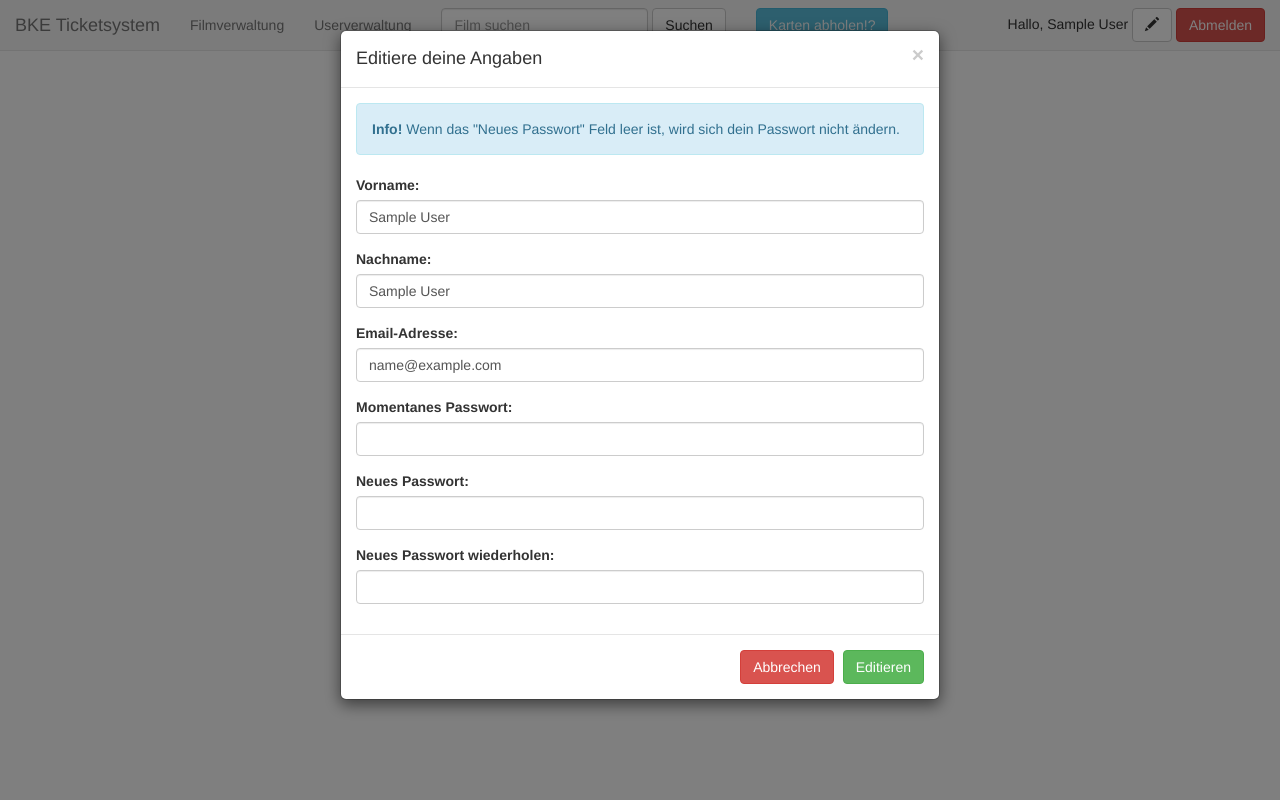
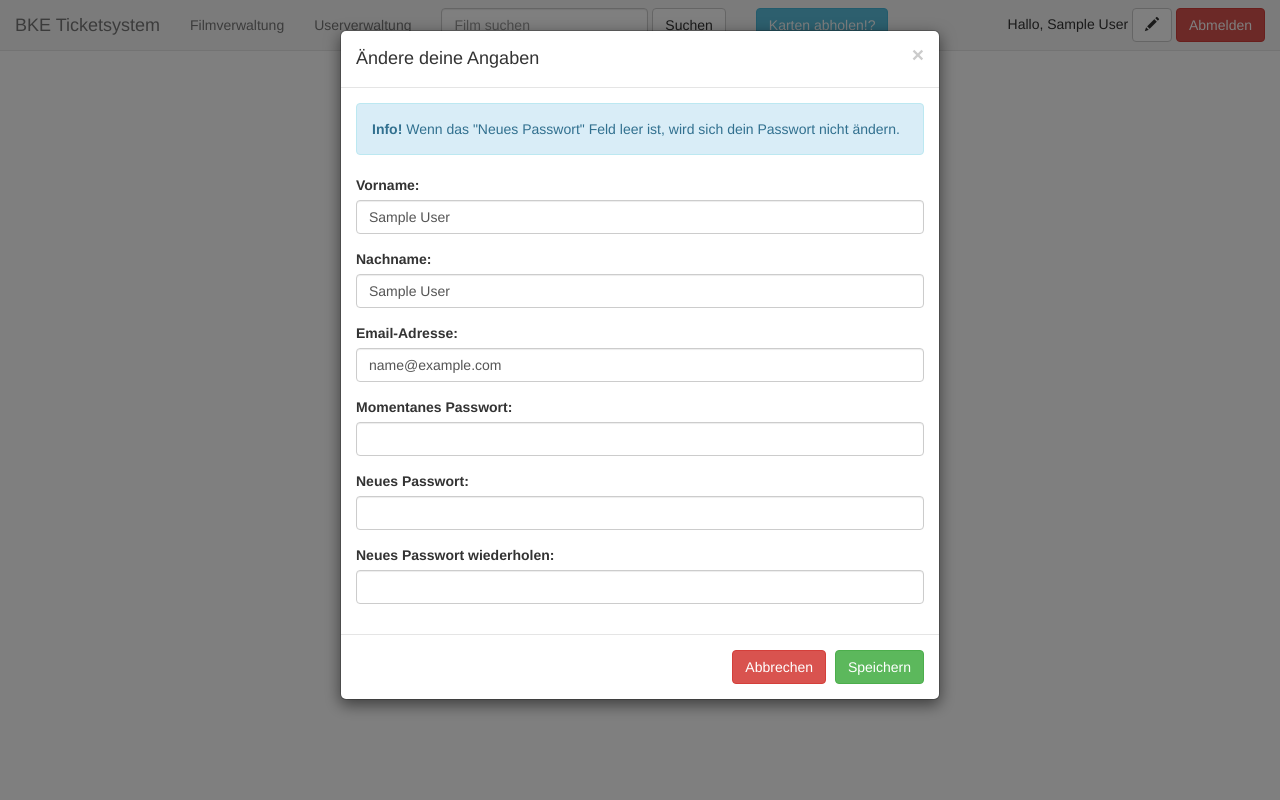
Before and after one commit to fschaupp/ticketsys-bootstrap, a PHP site: page /index.php in a window 1280 px wide, after a click that opens the changed part. Run offline with PHP 8.4, Linux system fonts and the light colour scheme; the visitor is signed in with stand-in values (Sample User, id 1).

```diff
--- a/navbar.php
+++ b/navbar.php
@@ -162,7 +162,7 @@
                     <div class="modal-content">
                         <div class="modal-header">
                             <button type="button" class="close" data-dismiss="modal">&times;</button>
-                            <h4 class="modal-title">Editiere deine Angaben</h4>
+                            <h4 class="modal-title">Ändere deine Angaben</h4>
                         </div>
                         <form action="./logic/editAccount.php" method="GET">
                             <div class="modal-body">
@@ -202,7 +202,7 @@
                             </div>
                             <div class="modal-footer">
                                 <button type="button" class="btn btn-danger" data-dismiss="modal">Abbrechen</button>
-                                <button type="submit" class="btn btn-success">Editieren</button>
+                                <button type="submit" class="btn btn-success">Speichern</button>
                             </div>
                         </form>
                     </div>
@@ -233,7 +233,7 @@
                     <div class="panel-heading">Und wo hole ich die Karten wenn ich schon pünktlich sein muss?</div>
                     <div class="panel-body">Ganz einfach, warte vor dem Eisentor der Kanzlerwiese.
                         Damit du auch ganz sicher hinfindest, hier die Koordinaten:
-                        <a target="_blank" href="https://www.google.at/maps/place/48%C2%B038\'38.1%22N+15%C2%B048\'52.8%22E/@48.643908,15.8124843,17z/data=!3m1!4b1!4m5!3m4!1s0x0:0x0!8m2!3d48.643908!4d15.814673">
+                        <a target="_blank" href="https://www.google.at/maps/place/48%C2%B038'38.1%22N+15%C2%B048'52.8%22E/@48.643908,15.8124843,17z/data=!3m1!4b1!4m5!3m4!1s0x0:0x0!8m2!3d48.643908!4d15.814673">
                             48.643908, 15.814673
                         </a>
                     </div>
```
